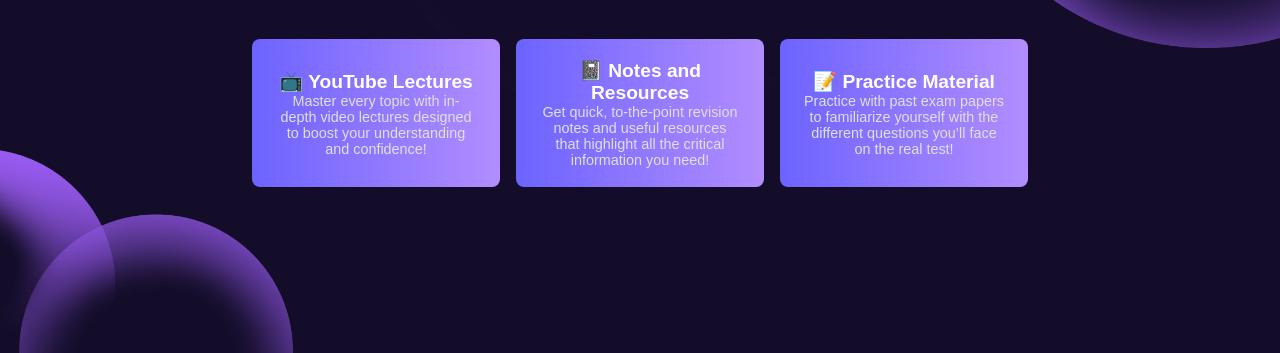
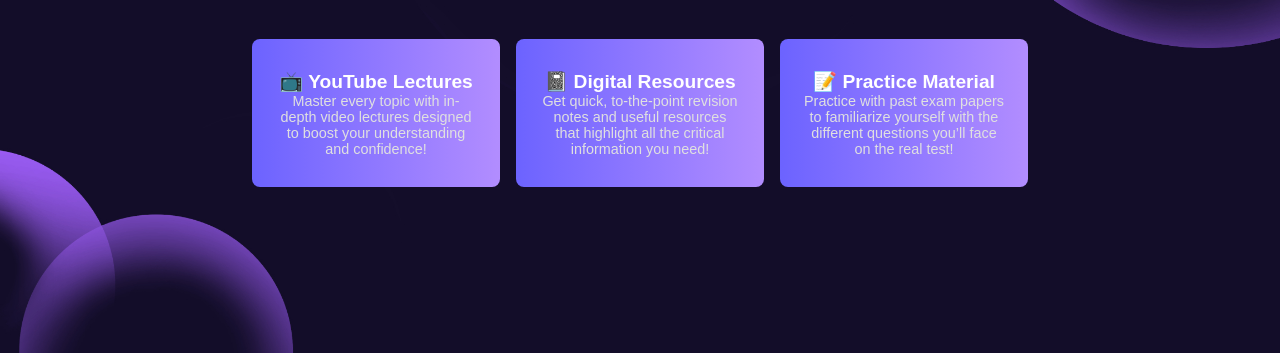
Before and after one commit to astroDevYT/ScholarGCSE, a plain HTML site: page index.html in a window 1280 px wide. Shown: the part 447-800 px from the top of the page. Drawn offline with Linux system fonts and the light colour scheme.

Commit message:
Update index.html

```diff
--- a/index.html
+++ b/index.html
@@ -92,7 +92,7 @@
                 <span>Master every topic with in-depth video lectures designed to boost your understanding and confidence!</span>
             </a>
             <a href="https://drive.google.com/drive/folders/1dlP7-t6noqWn62o_mgHqJbbKljUepvJg?usp=sharing">
-                📓 Notes and Resources
+                📓 Digital Resources
                 <span>Get quick, to-the-point revision notes and useful resources that highlight all the critical information you need!</span>
             </a>
             <a href="english.html">
```
